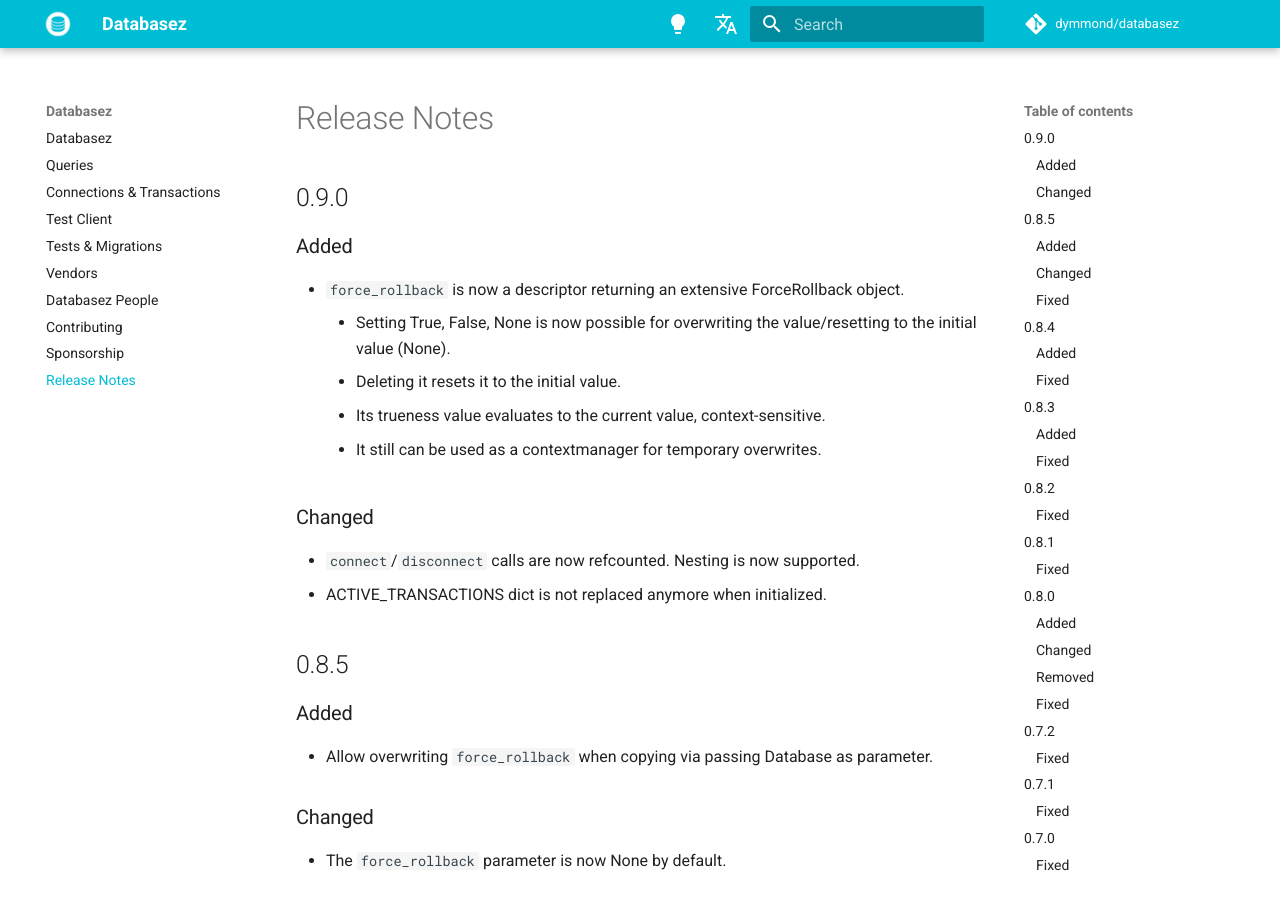
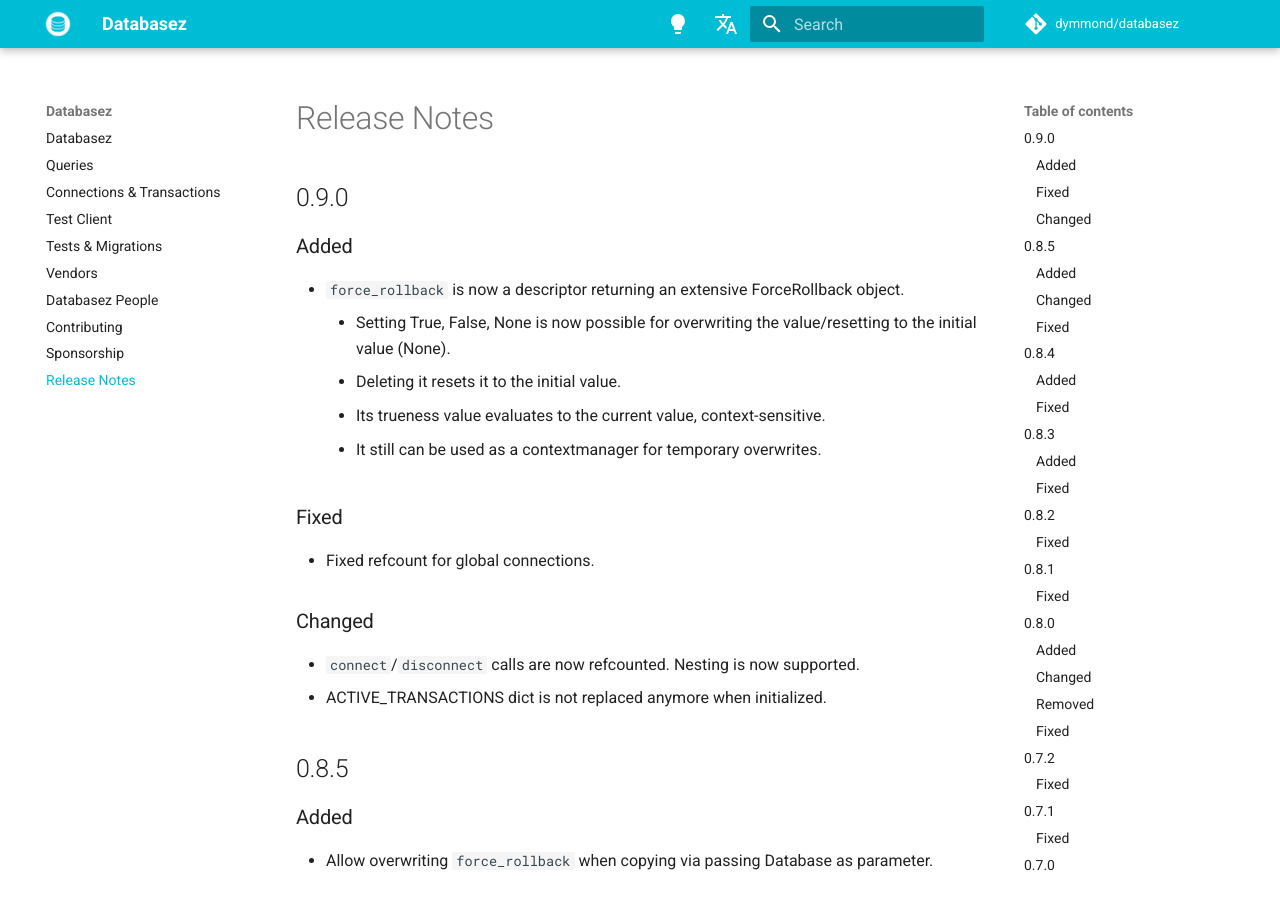
Before and after one commit to dymmond/databasez, an MkDocs documentation site: the page built from docs/release-notes.md, in a window 1280 px wide and 900 px high. Built offline with MkDocs 1.6.1 and Material for MkDocs 9.7.7, drawn with Linux system fonts in a browser that asks for light colours; comment, search, counter and statistics services are not loaded.

Commit message:
bump version, update release notes

```diff
--- a/databasez/__init__.py
+++ b/databasez/__init__.py
@@ -1,5 +1,5 @@
 from databasez.core import Database, DatabaseURL
 
-__version__ = "0.8.5"
+__version__ = "0.9.0"
 
 __all__ = ["Database", "DatabaseURL"]
--- a/docs/release-notes.md
+++ b/docs/release-notes.md
@@ -10,6 +10,9 @@
     - Its trueness value evaluates to the current value, context-sensitive.
     - It still can be used as a contextmanager for temporary overwrites.
 
+### Fixed
+
+- Fixed refcount for global connections.
 
 ### Changed
 
```
